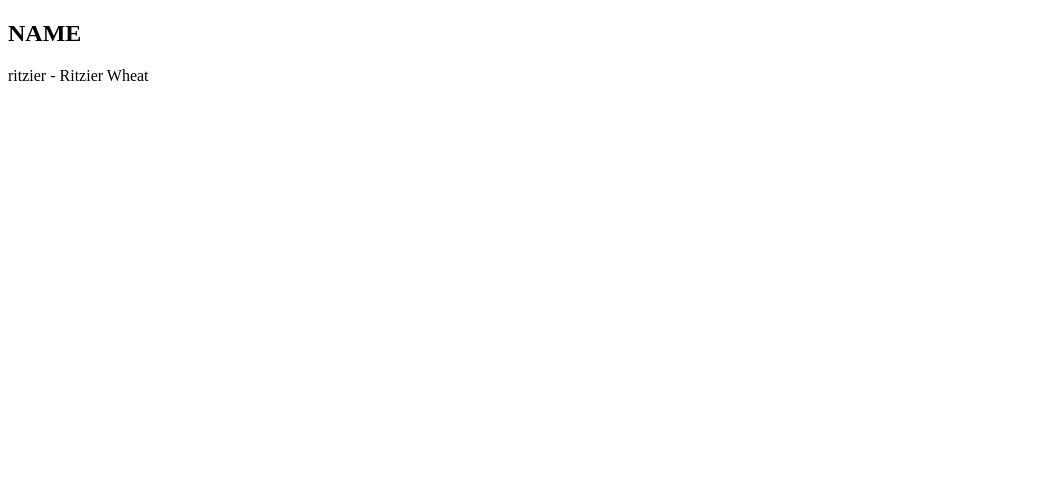
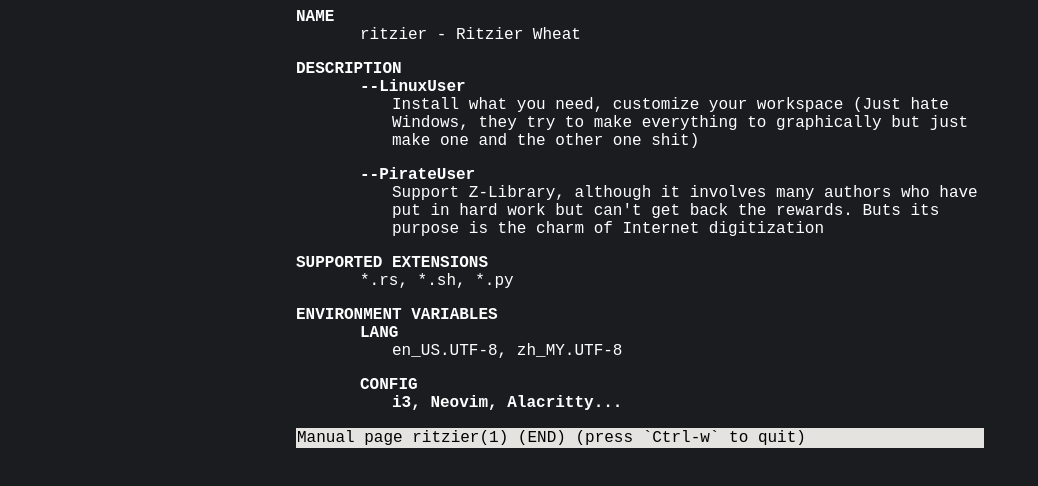
Before and after one commit to Ritzier/ritzier.github.io, a plain HTML site: page index.html in a window 1280 px wide. Shown: the whole page, without its empty margins (0-1038 px from the left). Drawn offline with Linux system fonts and the light colour scheme.

Commit message:
feat: add contetnt and modify `style.css`

```diff
--- a/index.html
+++ b/index.html
@@ -12,6 +12,45 @@
                     <p>ritzier - Ritzier Wheat</p>
                 </div>
             </div>
+            <div class="section">
+                <h2>DESCRIPTION</h2>
+                <div>
+                    <h3>--LinuxUser</h3>
+                    <p class="indented">
+                        Install what you need, customize your workspace (Just
+                        hate Windows, they try to make everything to graphically
+                        but just make one and the other one shit)
+                    </p>
+                    <h3>--PirateUser</h3>
+                    <p class="indented">
+                        Support Z-Library, although it involves many authors who
+                        have put in hard work but can't get back the rewards.
+                        Buts its purpose is the charm of Internet digitization
+                    </p>
+                </div>
+            </div>
+            <div class="section">
+                <h2>SUPPORTED EXTENSIONS</h2>
+                <div>
+                    <p>*.rs, *.sh, *.py</p>
+                </div>
+            </div>
+            <div class="section">
+                <h2>ENVIRONMENT VARIABLES</h2>
+                <div>
+                    <h3>LANG</h3>
+                    <p class="indented">en_US.UTF-8, zh_MY.UTF-8</p>
+                    <h3>CONFIG</h3>
+                    <p class="indented">
+                        <a href="https://github.com/ritzier/i3config"
+                            >i3, Neovim, Alacritty...</a
+                        >
+                    </p>
+                </div>
+            </div>
+            <footer>
+                Manual page ritzier(1) (END) (press `Ctrl-w` to quit)
+            </footer>
         </div>
     </body>
 </html>
--- a/style.css
+++ b/style.css
@@ -1,3 +1,103 @@
 * {
-    background-color: dark;
+    box-sizing: border-box;
 }
+
+body {
+    font-family: "Roboto Mono", monospace;
+    font-size: 1em;
+    background-color: #1a1c20;
+    filter: invert(100%);
+}
+
+@keyframes intro {
+    0% {
+        opacity: 0;
+    }
+    100% {
+        opacity: 1;
+    }
+}
+
+div.main {
+    animation: intro 0.3s both;
+    animation-delay: 0.15s;
+}
+
+div.help {
+    animation: intro 0.3s both;
+    animation-delay: 0.15s;
+    display: none;
+}
+
+a:hover {
+    background-color: #1a1c20;
+    color: #fff;
+}
+
+div.container {
+    max-width: 45em;
+    margin: 0 auto;
+    padding: 0 1rem;
+}
+
+h1,
+h2,
+h3,
+p {
+    font-size: 1em;
+    margin-top: 0;
+    margin-bottom: 0;
+}
+
+.command,
+.argument {
+    font-weight: bold;
+}
+
+div.container div h1 {
+    font-weight: normal;
+}
+
+div,
+p.indented {
+    margin-bottom: 1em;
+}
+
+div.section div {
+    margin-left: 4em;
+}
+
+p.indented {
+    margin-left: 2em;
+}
+
+a {
+    color: black;
+    font-weight: bold;
+    text-decoration: none;
+}
+
+::-moz-selection {
+    color: #e5e3df;
+    background: #1a1c20;
+}
+
+::selection {
+    color: #e5e3df;
+    background: #1a1c20;
+}
+
+footer {
+    background-color: #1a1c20;
+    color: white;
+    text-align: left;
+    padding: 1px;
+    position: sticky;
+    bottom: 0;
+    width: 100%;
+    z-index: 1;
+    max-width: 45em;
+    margin: 0 auto;
+    animation: intro 0.3s both;
+    animation-delay: 0.15s;
+}
```
